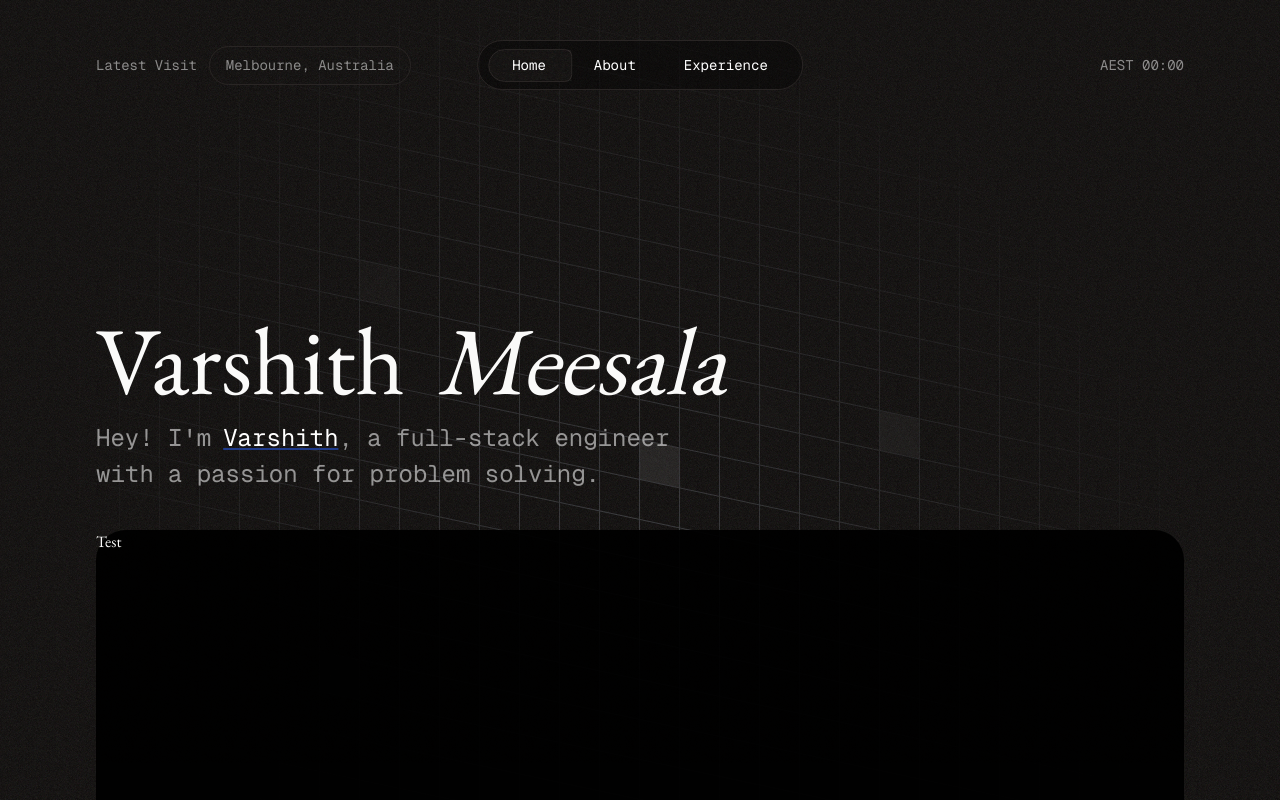
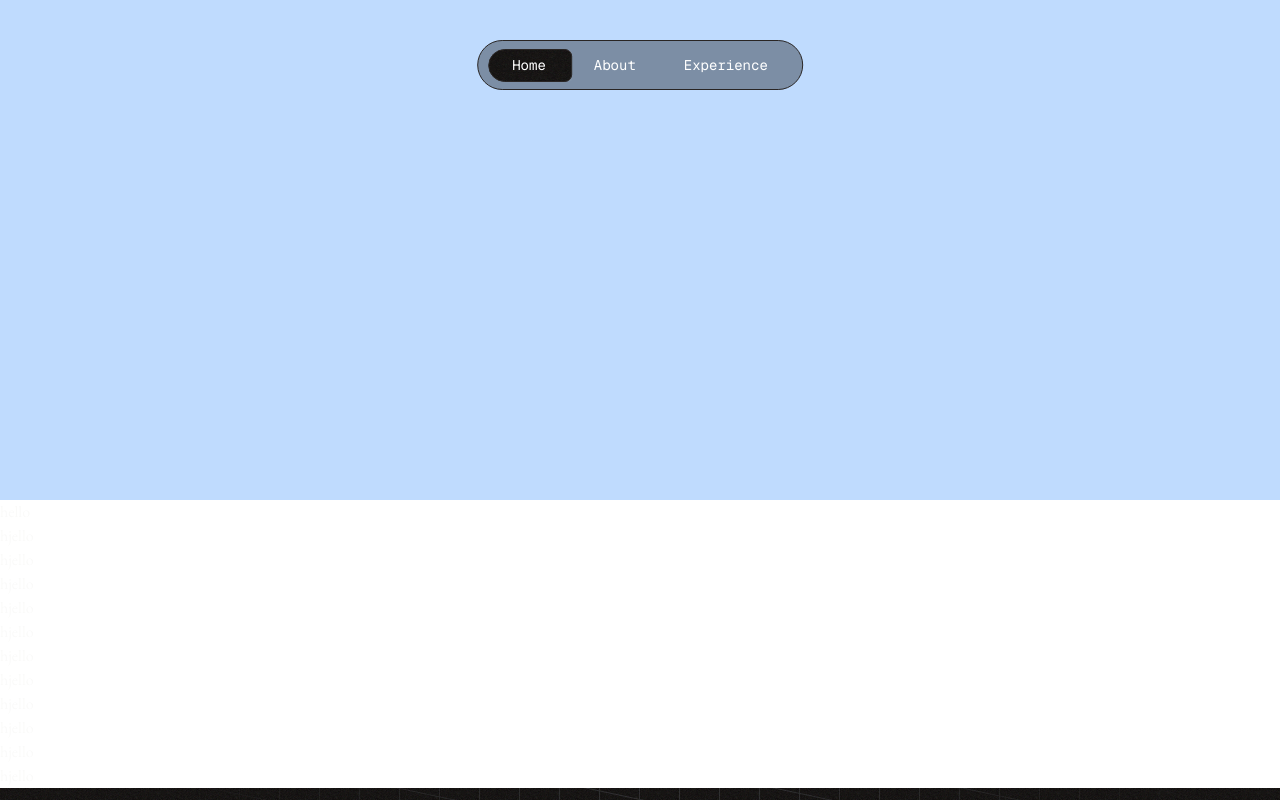
Before and after one commit to varshithmee/varshithm.dev, a Next.js app: page / in a window 1280 px wide. Shown: the top 800 px of the page. Built offline with nearby package versions, Linux system fonts and the light colour scheme.

Commit message:
some changes to layout

```diff
--- a/app/globals.css
+++ b/app/globals.css
@@ -91,6 +91,16 @@ body {
     height: 100%;
   }
 
+  ::-webkit-scrollbar {
+    background-color: transparent;
+    width: 10px;
+  }
+
+
+  ::-webkit-scrollbar-thumb {
+    background-color: black;
+  }
+
   #floating-nav::before {
     content: "";
     background-color: transparent;
--- a/app/layout.tsx
+++ b/app/layout.tsx
@@ -16,9 +16,9 @@ export const metadata: Metadata = {
 
 const Garamond = EB_Garamond({
   subsets: ["latin"],
-  display: 'swap',
-  variable: '--font-garamond',
-})
+  display: "swap",
+  variable: "--font-garamond",
+});
 
 export default function RootLayout({
   children,
@@ -26,7 +26,10 @@ export default function RootLayout({
   children: React.ReactNode;
 }>) {
   return (
-    <html lang="en" className={`${GeistSans.variable} ${GeistMono.variable} ${Garamond.variable} `}>
+    <html
+      lang="en"
+      className={`${GeistSans.variable} ${GeistMono.variable} ${Garamond.variable} `}
+    >
       <body
         className={`antialiased w-screen h-screen relative overflow-hidden ${GeistSans.variable} ${GeistMono.variable} font-mono`}
       >
@@ -47,14 +50,8 @@ export default function RootLayout({
             )}
           />
           <Navbar />
-          <main className="relative h-[calc(100vw-300px)] w-screen flex flex-col items-center justify-center">
-            <section className="w-full h-[calc(100vh - 87px)] flex items-start justify-center fixed top-0 px-24">
-              <div className="relative h-full w-full max-w-[1350px] flex justify-start">
-                <Header />
-                {children}
-              </div>
-            </section>
-          </main>
+
+          {children}
         </ThemeProvider>
       </body>
     </html>
--- a/app/page.tsx
+++ b/app/page.tsx
@@ -1,23 +1,48 @@
+import Header from "@/components/header";
 import Image from "next/image";
 
 export default function Home() {
   return (
-    <main className="relative h-screen flex flex-col w-full py-[300px] font-serif overflow-scroll">
-      <section className="flex flex-row gap-8 text-[96px] leading-tight">
-        <p> Varshith</p>
-        <p className="italic"> Meesala</p>
-      </section>
-      <section className="text-[24px] text-white/55 flex flex-row gap-0 font-mono w-2/3 h-fit flex-wrap">
-        Hey! I'm
-        <span className="pl-3 text-white underline decoration-blue-900">Varshith</span>, a full-stack engineer
-        <span>with a passion for problem solving.</span>
+    <main className="relative h-screen flex flex-col justidy-start items-center  w-screen font-serif overflow-scroll overflow-x-hidden">
+      <div className="z-20 relative bg-blue-200 flex flex-col h-[calc(100vh-300px)] w-full items-center ">
+        {/* <div className="absolute top-0  flex max-w-[1350px] w-full ">
+          <Header />
+          <div className="relative h-full w-full py-[300px] flex justify-start flex-col">
+            <section className="flex flex-row gap-4 text-[96px] leading-tight">
+              <p> Varshith</p>
+              <p className="italic"> Meesala</p>
+            </section>
+            <section className="text-[24px] pl-2 text-white/55 flex flex-row gap-0 font-mono w-1/2 h-fit flex-wrap">
+              Hey! I'm
+              <span className="pl-3 text-white underline decoration-blue-900 ">
+                Varshith
+              </span>
+              , a full-stack engineer
+              <span className="">with a passion for </span>
+              <span className="pl-3 text-white underline decoration-blue-900">
+                problem solving.
+              </span>
+            </section>
+          </div>
+        </div> */}
+      </div>
+
+      <section className="w-screen  flex flex-col bg-white">
+          hello
+          <p>hjello</p>
+          <p>hjello</p>
+          <p>hjello</p>
+          <p>hjello</p>
+          <p>hjello</p>
+          <p>hjello</p>
+          <p>hjello</p>
+          <p>hjello</p>
+          <p>hjello</p>
+          <p>hjello</p>
+          <p>hjello</p>
       </section>
 
-      <section className="h-[200vh] absolute top-[530px] left-0 w-full">
-        <section className="w-full min-h-[600px] rounded-[30px] bg-black/95 ">
-          Test
-        </section>
-      </section>
+
     </main>
   );
 }
--- a/components/header.tsx
+++ b/components/header.tsx
@@ -1,10 +1,10 @@
-"use client";
+
 
 import Link from "next/link";
 
 export default function Header() {
   return (
-    <main className="absolute top-[40px] inset-x-0  flex flex-row  items-center justify-between h-[50px] w-full text-[14px] text-white/50 ">
+    <main className="absolute top-[40px] inset-x-0 font-mono  flex flex-row  items-center justify-between h-[50px] w-full text-[14px] text-white/50 ">
       <section className="flex flex-row gap-3 items-center justify-start">
         Latest Visit
         <div className="py-2 px-4 rounded-full border border-accent flex">
```
